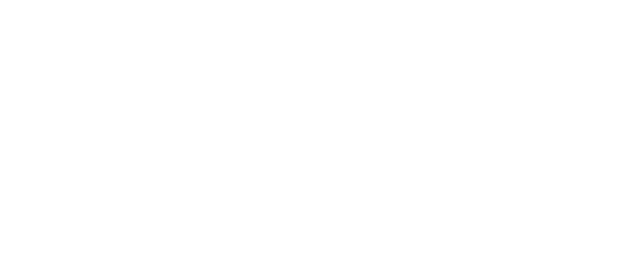
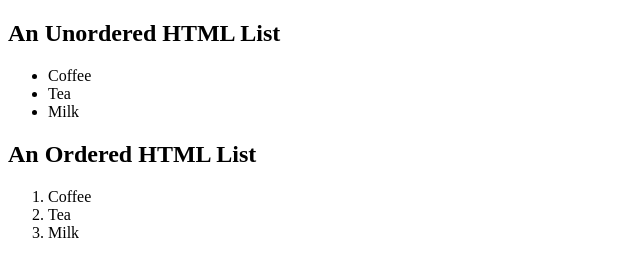
Before and after one commit to kristijann22/crap-portfolio, a plain HTML site: page index.html in a window 1280 px wide. Shown: the whole page, without its empty margins (0-640 px from the left). Drawn offline with Linux system fonts and the light colour scheme.

Commit message:
added index html

```diff
--- a/index.html
+++ b/index.html
@@ -1,10 +1,22 @@
 <!DOCTYPE html>
-<html lang="en">
-<head>
-    <meta charset="UTF-8">
-    <title>crap portfolio</title>
-</head>
+<html>
 <body>
+
+<h2>An Unordered HTML List</h2>
+
+<ul>
+  <li>Coffee</li>
+  <li>Tea</li>
+  <li>Milk</li>
+</ul>
+
+<h2>An Ordered HTML List</h2>
+
+<ol>
+  <li>Coffee</li>
+  <li>Tea</li>
+  <li>Milk</li>
+</ol>
 
 </body>
 </html>
```
